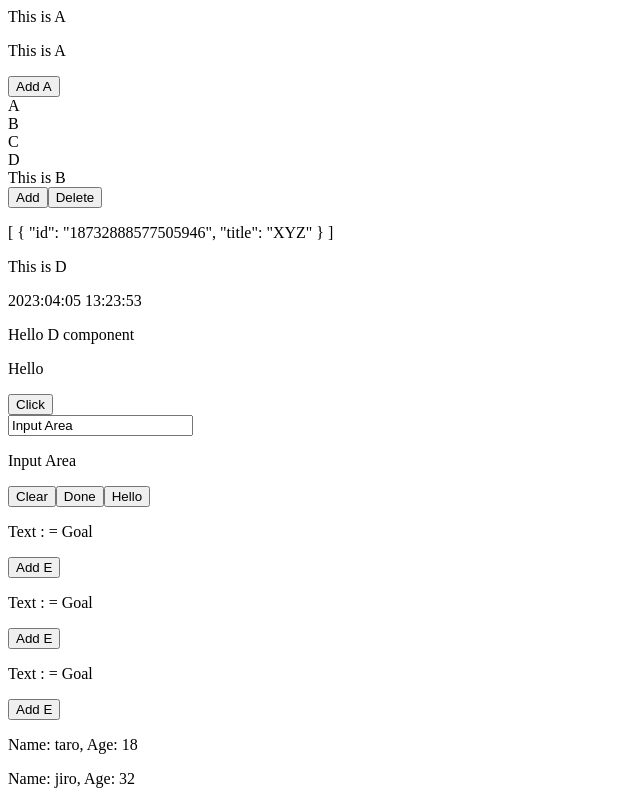
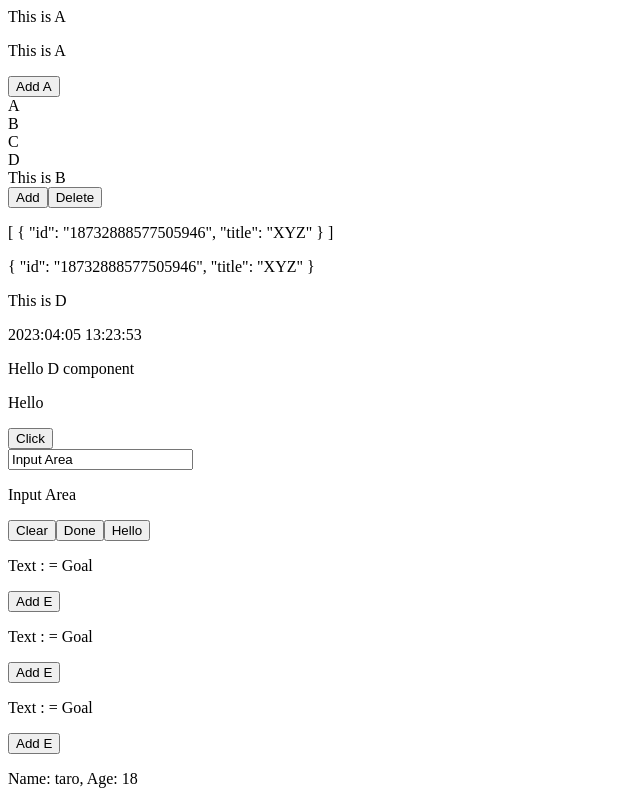
Before and after one commit to koyamal/pra_vue3, a Vue app in the folder vuePractive/: page / in a window 1280 px wide. Both pictures are taken after typing "Sample", "Sample", "Sample", "Sample", "Sample" into the empty fields and a click on the button "Add". Shown: the top 800 px of the page, without its empty margins (0-640 px from the left). Built offline with nearby package versions, Linux system fonts and the light colour scheme.

Commit message:
Use v-for

```diff
--- a/vuePractive/src/components/atom/B.vue
+++ b/vuePractive/src/components/atom/B.vue
@@ -21,4 +21,5 @@ export default {
   <button @click="addContent">Add</button>
   <button @click="() => contentBox = []">Delete</button>
   <p>{{ contentBox }}</p>
+  <p v-for="content in contentBox">{{ content }}</p>
 </template>
```
